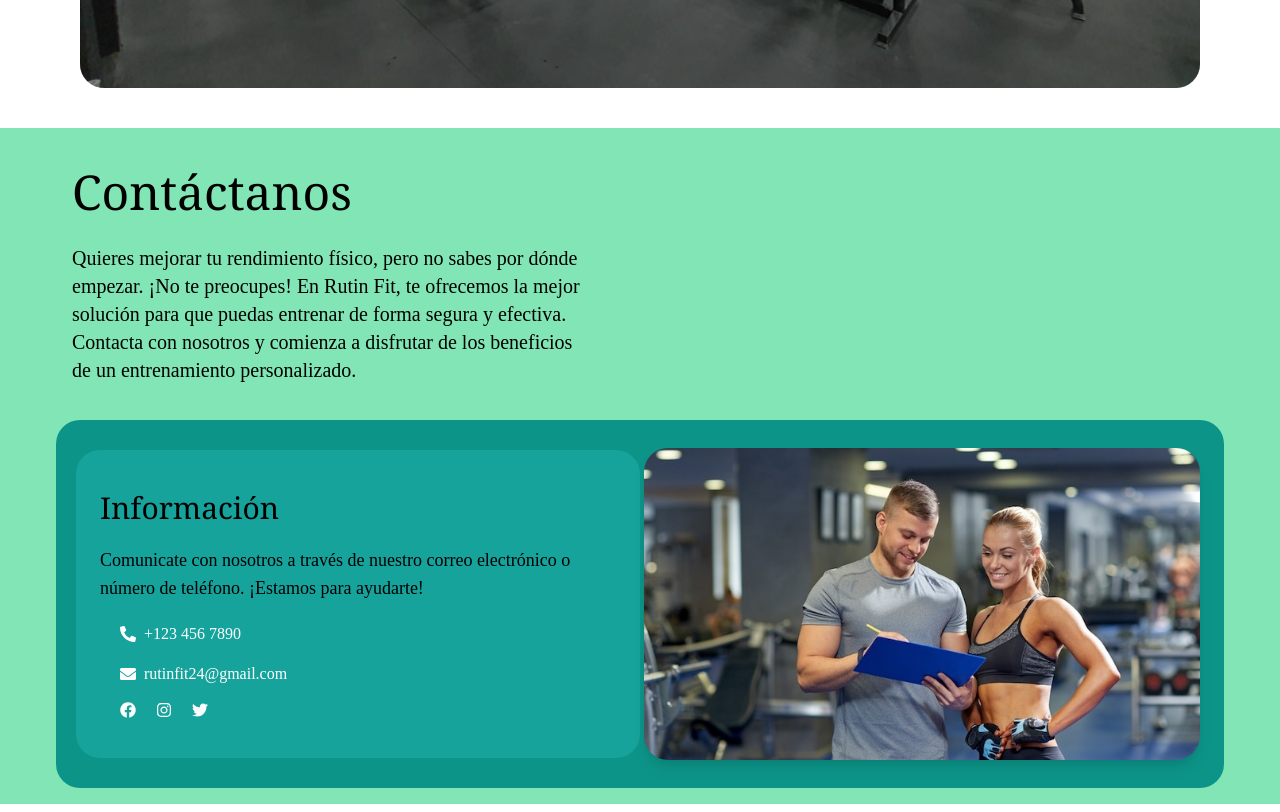
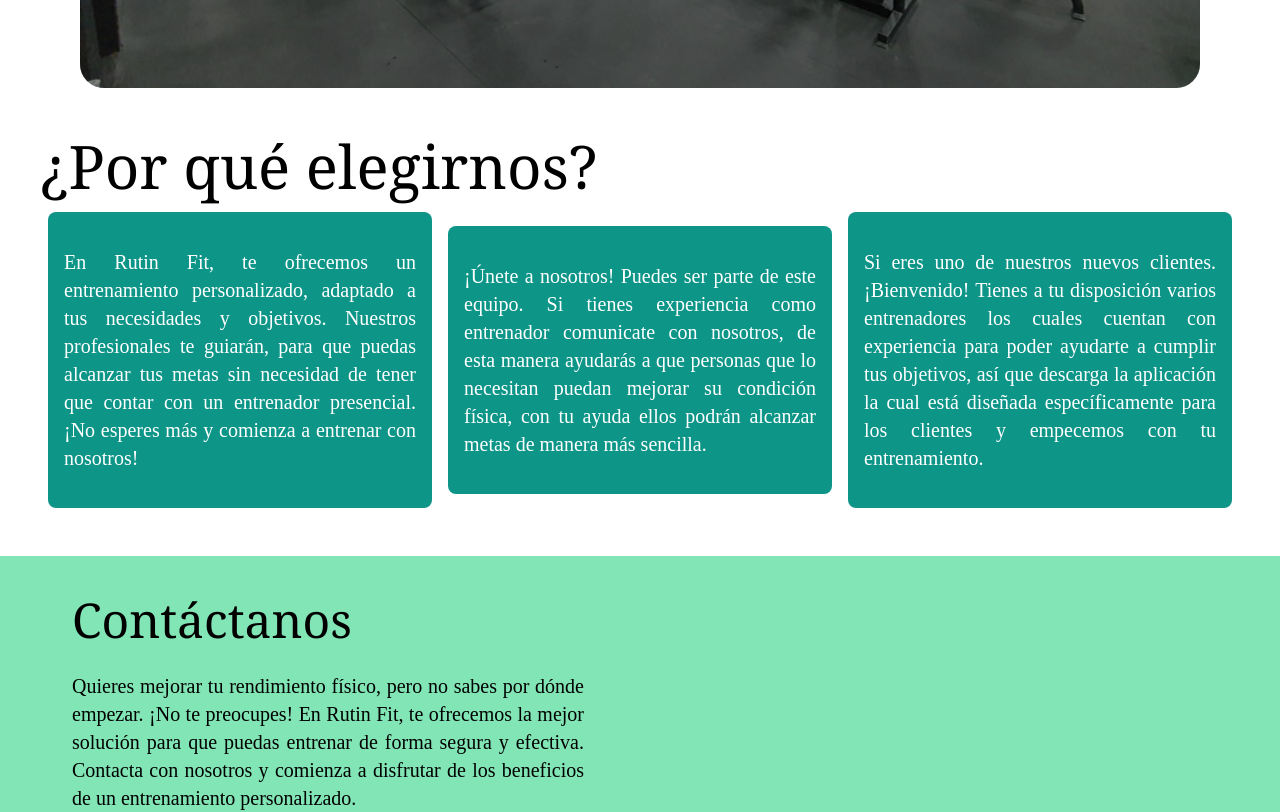
Before and after one commit to A2lejo/RutinFit, a React (Vite) app: page / in a window 1280 px wide. Shown: the part 600-1412 px from the top of the page. Built offline with nearby package versions, Linux system fonts and the light colour scheme; no server answers; a web font is replaced by a local one.

Commit message:
Contactos

```diff
--- a/src/components/modals/ModalAgregarRutina.jsx
+++ b/src/components/modals/ModalAgregarRutina.jsx
@@ -50,6 +50,8 @@
         comments: '',
       });
     }
+    console.log(form);
+
   }, [dataModal, clienteId, coachId, days]);
 
   const handleChange = (e) => {
--- a/src/pages/Contactos.jsx
+++ b/src/pages/Contactos.jsx
@@ -26,24 +26,8 @@
         try {
             console.log('Enviando correo con los siguientes datos:', formData);
             const response = await axios.post(
-                'https://api.sendinblue.com/v3/smtp/email',
-                {
-                    sender: { email: formData.correo, name: formData.nombre },
-                    to: [{ email: 'rutinfit24@gmail.com' }],
-                    subject: formData.asunto,
-                    htmlContent: `
-                        <p><strong>Nombre:</strong> ${formData.nombre}</p>
-                        <p><strong>Correo:</strong> ${formData.correo}</p>
-                        <p><strong>¿Es usuario?:</strong> ${formData.usuario}</p>
-                        <p><strong>Mensaje:</strong> ${formData.mensaje}</p>
-                    `,
-                },
-                {
-                    headers: {
-                        'Content-Type': 'application/json',
-                        'api-key': import.meta.env.VITE_SENDINBLUE_API_KEY,
-                    },
-                }
+                `${import.meta.env.VITE_BACKEND_URL}/send-email`,
+                formData,
             );
             console.log('Correo enviado:', response.data);
             alert('Correo enviado correctamente');
--- a/src/pages/Home.jsx
+++ b/src/pages/Home.jsx
@@ -20,11 +20,31 @@
           </div>
         </section>
       </main>
+      <section className='text-left mx-10 my-10'>
+        <h2 className="text-3xl sm:text-5xl py-2 font-medium md:text-6xl font-serif"> ¿Por qué elegirnos?</h2>
+        <div className="flex flex-col md:flex-row items-center">
+          <div className="w-full md:w-1/3 p-4 bg-[#0D9588] rounded-lg m-2">
+            <p className="text-sm sm:text-md py-5 leading-8 md:text-xl max-w-lg mx-auto md:mx-0 text-white text-justify">
+              En Rutin Fit, te ofrecemos un entrenamiento personalizado, adaptado a tus necesidades y objetivos. Nuestros profesionales te guiarán, para que puedas alcanzar tus metas sin necesidad de tener que contar con un entrenador presencial. ¡No esperes más y comienza a entrenar con nosotros!
+            </p>
+          </div>
+          <div className="w-full md:w-1/3 p-4 bg-[#0D9588] rounded-lg m-2 flex justify-center">
+            <p className='text-sm sm:text-md py-5 leading-8 md:text-xl max-w-lg mx-auto md:mx-0 text-white text-justify'>
+              ¡Únete a nosotros! Puedes ser parte de este equipo. Si tienes experiencia como entrenador comunicate con nosotros, de esta manera ayudarás a que personas que lo necesitan puedan mejorar su condición física, con tu ayuda ellos podrán alcanzar metas de manera más sencilla.
+            </p>
+          </div>
+          <div className="w-full md:w-1/3 p-4 bg-[#0D9588] rounded-lg m-2 flex justify-center">
+            <p className='text-sm sm:text-md py-5 leading-8 md:text-xl max-w-lg mx-auto md:mx-0 text-white text-justify'>
+              Si eres uno de nuestros nuevos clientes. ¡Bienvenido! Tienes a tu disposición varios entrenadores los cuales cuentan con experiencia para poder ayudarte a cumplir tus objetivos, así que descarga la aplicación la cual está diseñada específicamente para los clientes y empecemos con tu entrenamiento.
+            </p>
+          </div>
+        </div>
+      </section>
       <section id='contact-section' className=' bg-[#82E5B5]'>
         <div className='text-left mx-10 my-10 p-4'>
           <div className="w-full md:w-1/2 p-4">
             <h2 className="text-2xl sm:text-xl py-2 font-medium md:text-5xl font-serif"> Contáctanos</h2>
-            <p className="text-xs sm:text-sm py-5 leading-8 md:text-xl max-w-lg mx-auto md:mx-0">
+            <p className="text-xs sm:text-sm py-5 leading-8 md:text-xl max-w-lg mx-auto md:mx-0 text-justify">
               Quieres mejorar tu rendimiento físico, pero no sabes por dónde empezar. ¡No te preocupes! En Rutin Fit, te ofrecemos la mejor solución para que puedas entrenar de forma segura y efectiva. Contacta con nosotros y comienza a disfrutar de los beneficios de un entrenamiento personalizado.
             </p>
           </div>
@@ -41,7 +61,7 @@
                 </div>
                 <div className="flex items-center space-x-2">
                   <FaEnvelope className="text-white" />
-                  <a href="mailto:rutinfit24@gmail.com"  className="text-white">rutinfit24@gmail.com</a>
+                  <a href="mailto:rutinfit24@gmail.com" className="text-white">rutinfit24@gmail.com</a>
                 </div>
                 <div className="flex items-center space-x-5">
                   <a href="https://www.facebook.com" target="_blank" rel="noreferrer">
@@ -66,7 +86,7 @@
         <div className="flex flex-col md:flex-row items-center">
           <div className="w-full md:w-1/2">
             <h2 className="text-3xl sm:text-5xl py-2 font-medium md:text-6xl font-serif"> App de Rutin<span className="text-[#82E5B5]">Fit</span></h2>
-            <p className="text-sm sm:text-md py-5 leading-8 md:text-xl max-w-lg mx-auto md:mx-0">
+            <p className="text-sm sm:text-md py-5 leading-8 md:text-xl max-w-lg mx-auto md:mx-0 text-justify">
               No importa si ya tienes experiencia o si recién estás comenzando a practicar actividad física, una cosa es segura: ¡al descargar gratis la aplicación Rutin Fit, obtienes el mejor aliado para tu rutina de entrenamiento!
             </p>
             <div className="flex justify-center md:justify-start pb-4">
```
Also changed, not shown: src/context/RutinasProvider.jsx (+5 -2 lines).
